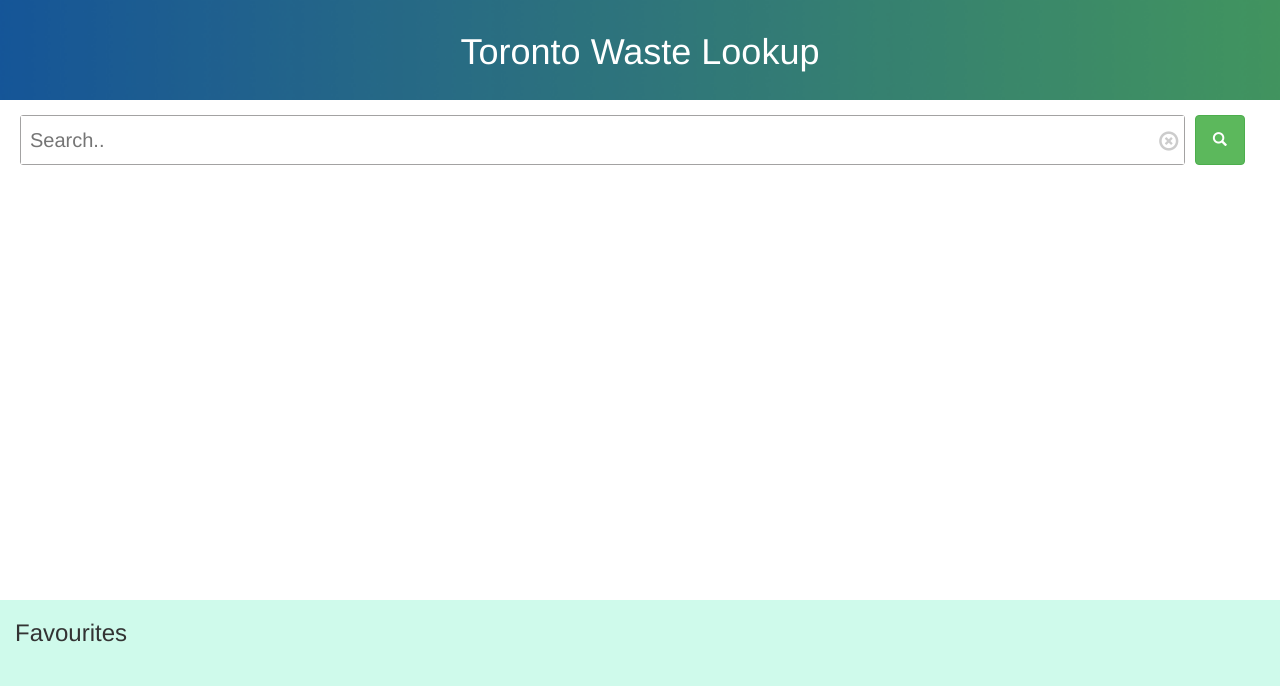
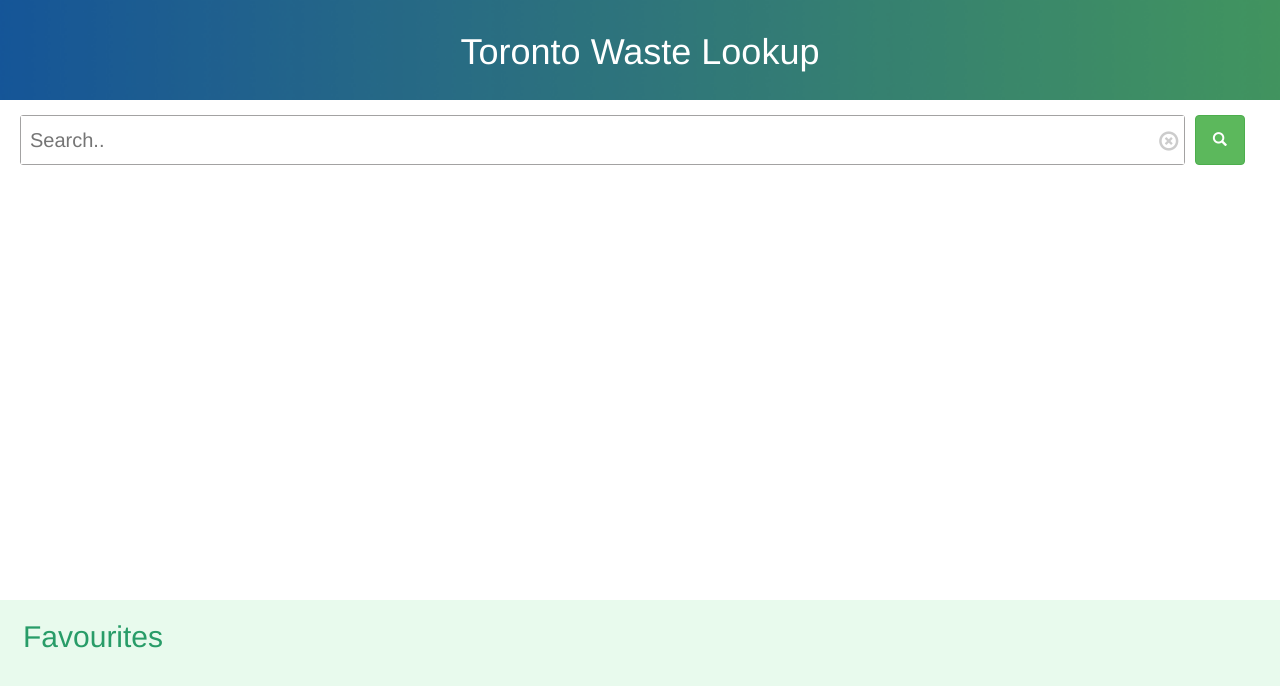
Before and after one commit to rezaandwenhao/Garbage-Lookup, a website: page public/index.html in a window 1280 px wide. Drawn offline with nearby package versions, Linux system fonts and the light colour scheme; no server answers.

Commit message:
small fix to style

```diff
--- a/public/index.html
+++ b/public/index.html
@@ -28,8 +28,8 @@
 
     <div class="footer">
         <div class="footer_contents">
-            <h3>Favourites</h3>
-            <div id="favourites">
+            <h2 style="color: #289C68; padding-left: 23px;">Favourites</h2>
+            <div id="favourites"></div>
         </div>
     </div>
 
--- a/public/js/index.js
+++ b/public/js/index.js
@@ -112,7 +112,6 @@
                 document.getElementById("favourites").innerHTML = insertFavourites();
             }); // render the fav list
             addEventListenersToFav();
-            //window.localStorage.clear();
         });
 
 }
--- a/public/styles.css
+++ b/public/styles.css
@@ -94,14 +94,10 @@
 .footer {
     height:25%;
     width: 100%;
-    background-color: #CFFAEB;
+    background-color: #E8FAED;
     overflow-y: scroll;
     background-position: 0% 0%;
     position: fixed;
     bottom: 0pt;
     left: 0pt;
 }
-
-.footer_contents {
-    padding-left: 15px;
-}
```
